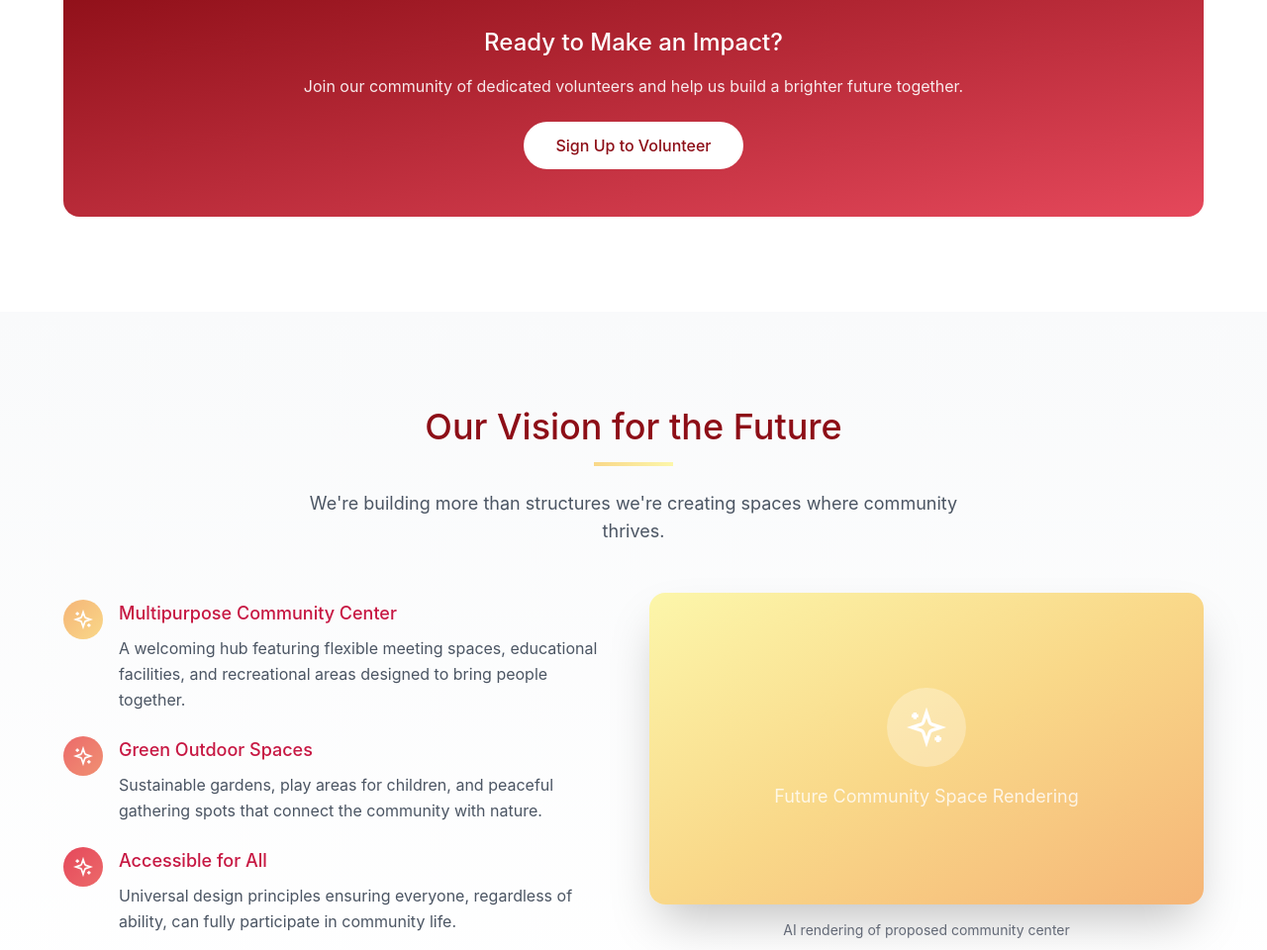
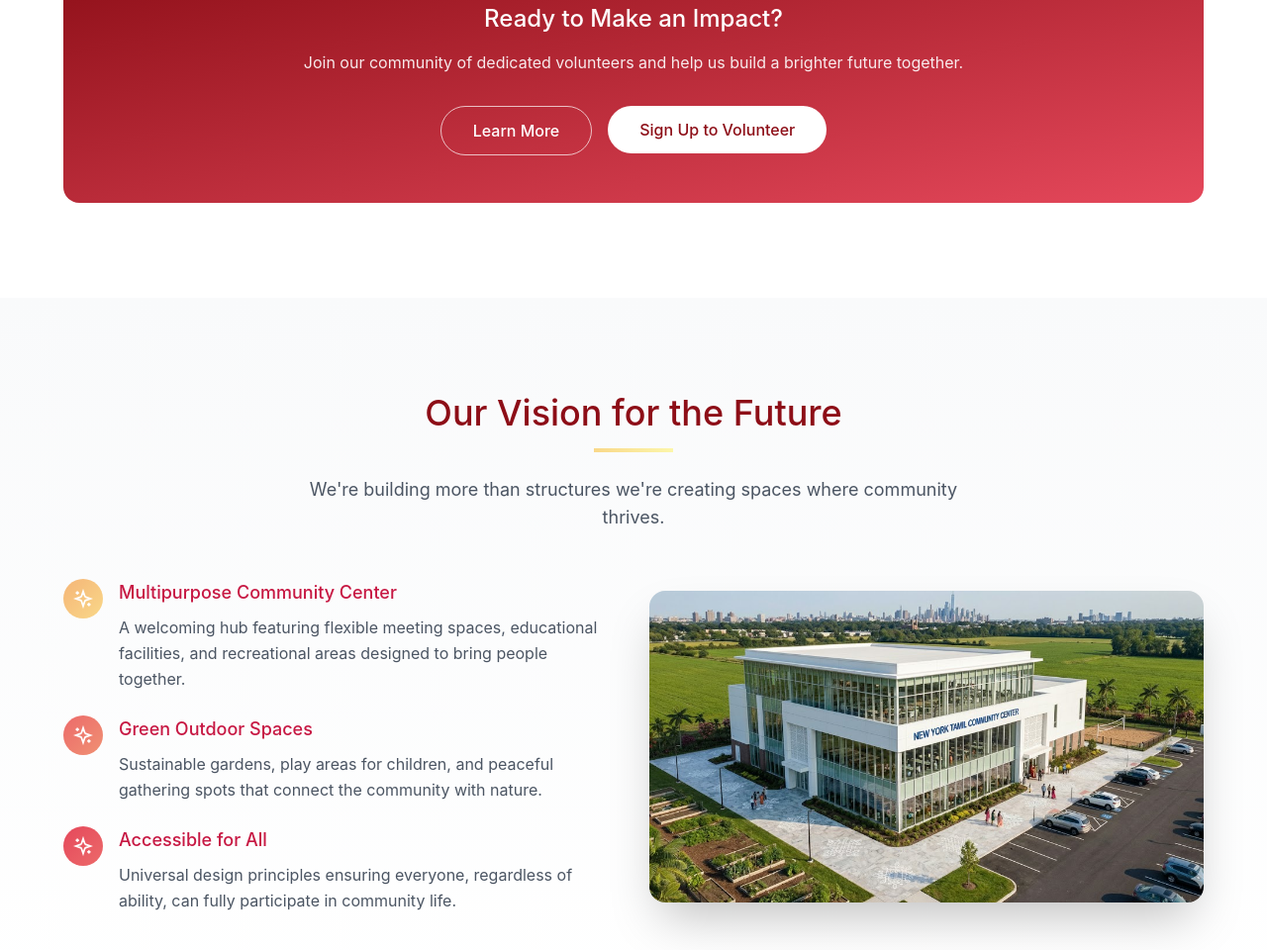
Before and after one commit to nytdc/nytdc.github.io, a plain HTML site: page index.html in a window 1280 px wide. Shown: the part 2332-3292 px from the top of the page at 99% size. Drawn offline with nearby package versions, Linux system fonts and the light colour scheme.

Commit message:
Add files via upload

```diff
--- a/index.html
+++ b/index.html
@@ -75,7 +75,7 @@
                                 </svg>
                                 <div>
                                     <p class="text-gray-700">
-                                        On November 15th, NYTDC committee members, supporters, and community volunteers partnered with Feeding With TLC, Inc. at Trinity Lutheran Church in Staten Island, volunteering from 10 AM to 1 PM at the church’s soup kitchen. Together, we helped prepare and serve hot, nutritious meals to neighbors in need and donated clothing to anyone who visited that day. The experience created a welcoming and inclusive space where people of all ages, backgrounds, and incomes felt supported, cared for, and connected. It was a meaningful and truly rewarding opportunity to give back and strengthen our Staten Island community.
+                                        NYTDC committee members, supporters, and community volunteers partnered with Feeding With TLC, Inc. at Trinity Lutheran Church in Staten Island, volunteering from 10 AM to 1 PM at the church’s soup kitchen. Together, we helped prepare and serve hot, nutritious meals to neighbors in need and donated clothing to anyone who visited that day. The experience created a welcoming and inclusive space where people of all ages, backgrounds, and incomes felt supported, cared for, and connected. It was a meaningful and truly rewarding opportunity to give back and strengthen our Staten Island community.
                                     </p>
                                 </div>
                             </div>
@@ -87,7 +87,7 @@
                                     <line x1="8" y1="2" x2="8" y2="6"/>
                                     <line x1="3" y1="10" x2="21" y2="10"/>
                                 </svg>
-                                <p class="text-gray-700">Date: November 2025</p>
+                                <p class="text-gray-700">November 2025</p>
                             </div>
 
                             <div class="flex items-center gap-3">
@@ -97,7 +97,7 @@
                                     <path d="M22 21v-2a4 4 0 0 0-3-3.87"/>
                                     <path d="M16 3.13a4 4 0 0 1 0 7.75"/>
                                 </svg>
-                                <p class="text-gray-700">10+ community members involved</p>
+                                <p class="text-gray-700">10 community members involved</p>
                             </div>
                         </div>
                     </div>
@@ -192,20 +192,40 @@
                 </div>
             </div>
 
+
             <div class="volunteer-cta rounded-2xl p-8 sm:p-10 md:p-12 text-center text-white">
         <h3 class="mb-4 text-xl sm:text-2xl font-medium">
             Ready to Make an Impact?
         </h3>
-                <p class="mb-6 max-w-2xl mx-auto" style="color: rgba(255,255,255,0.9);">
+
+        <p class="mb-8 max-w-2xl mx-auto" style="color: rgba(255,255,255,0.9);">
             Join our community of dedicated volunteers and help us build a brighter future together.
         </p>
-                <a href="https://docs.google.com/forms/d/e/1FAIpQLSfoYFg0H7UdZCsh6F3mJp4EZsv6a_BvG5LmCKkMCW0_vuaOxg/viewform?usp=header" target="_blank" rel="noopener noreferrer">
-                    <button class="bg-white px-8 py-3 rounded-full hover:scale-105 transition-transform text-base font-medium" style="color: #8D0E17;">
+
+        <!-- Buttons -->
+        <div class="flex flex-col sm:flex-row gap-4 justify-center">
+
+            <!-- More Info (secondary) -->
+            <a href="https://nytdc.github.io/leadership.html">
+                <button
+                    class="px-8 py-3 rounded-full border border-white/70 text-white hover:bg-white/10 transition-all text-base font-medium">
+                    Learn More
+                </button>
+            </a>
+
+            <!-- Sign Up (primary) -->
+            <a href="https://docs.google.com/forms/d/e/1FAIpQLSfoYFg0H7UdZCsh6F3mJp4EZsv6a_BvG5LmCKkMCW0_vuaOxg/viewform?usp=header"
+               target="_blank" rel="noopener noreferrer">
+                <button
+                    class="bg-white px-8 py-3 rounded-full hover:scale-105 transition-transform text-base font-medium"
+                    style="color: #8D0E17;">
                     Sign Up to Volunteer
                 </button>
             </a>
+
         </div>
     </div>
+
     </section>
 
     <!-- Community Vision Section -->
@@ -287,29 +307,19 @@
                     </div>
                 </div>
 
-                <div class="order-first md:order-last">
-                    <div class="aspect-video rounded-2xl overflow-hidden shadow-2xl rendering-placeholder relative">
+            <div class="aspect-video rounded-2xl overflow-hidden shadow-2xl relative">
+                <img
+                    src="nytdc-center.jpg"
+                    alt="Proposed community center rendering"
+                    class="absolute inset-0 w-full h-full object-cover"
+                />
+
                 <div class="absolute inset-0 flex items-center justify-center">
-                            <div class="text-center p-8">
-                                <div class="w-20 h-20 mx-auto mb-4 rounded-full flex items-center justify-center" style="background-color: rgba(255,255,255,0.3);">
-                                    <svg width="40" height="40" viewBox="0 0 24 24" fill="none" stroke="white" stroke-width="2">
-                                        <path d="m12 3-1.912 5.813a2 2 0 0 1-1.275 1.275L3 12l5.813 1.912a2 2 0 0 1 1.275 1.275L12 21l1.912-5.813a2 2 0 0 1 1.275-1.275L21 12l-5.813-1.912a2 2 0 0 1-1.275-1.275L12 3Z"/>
-                                        <path d="M5 3v4"/>
-                                        <path d="M19 17v4"/>
-                                        <path d="M3 5h4"/>
-                                        <path d="M17 19h4"/>
-                                    </svg>
-                                </div>
-                                <p class="text-lg" style="color: rgba(255,255,255,0.8);">
-                                    Future Community Space Rendering
-                                </p>
+                    <div class="text-center p-8 relative z-10">
                     </div>
                 </div>
             </div>
-                    <p class="text-center text-gray-500 text-sm mt-4">
-                        AI rendering of proposed community center
-                    </p>
-                </div>
+
             </div>
         </div>
     </section>
```
Lines whose indentation alone changed are shown as unchanged.
